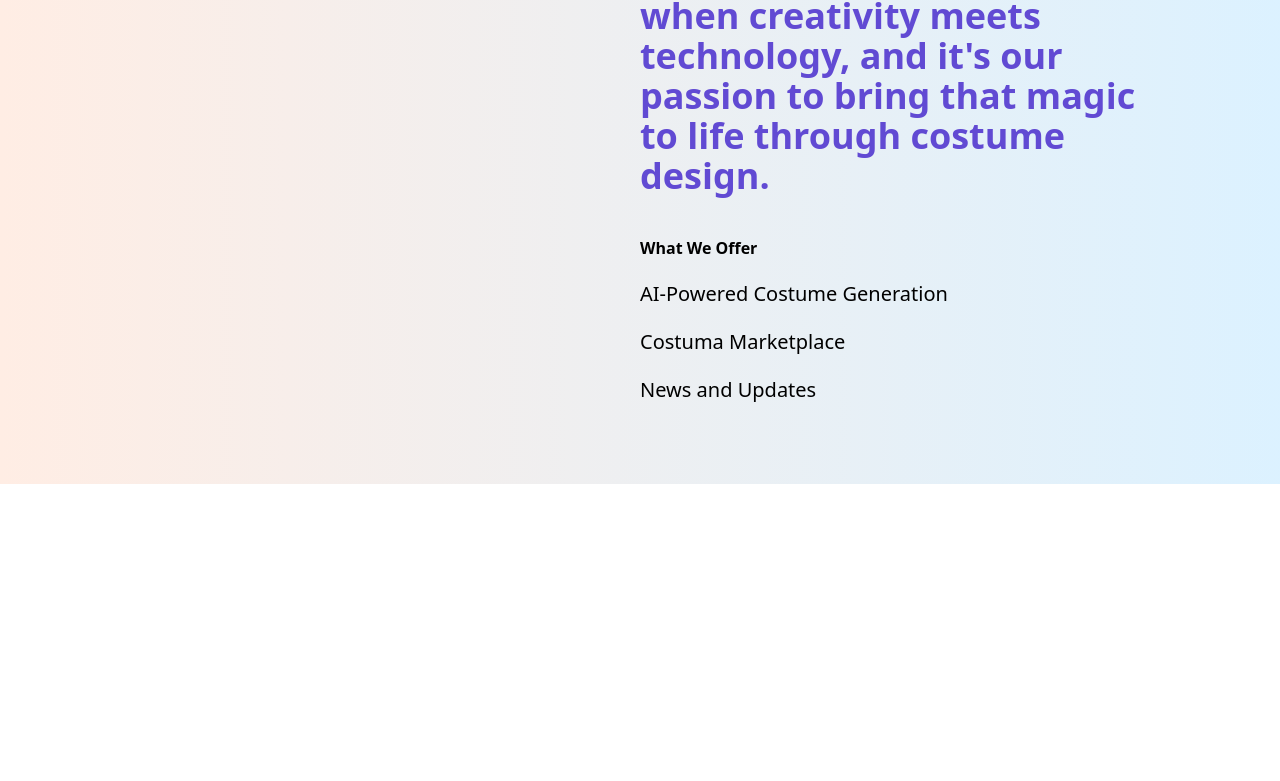
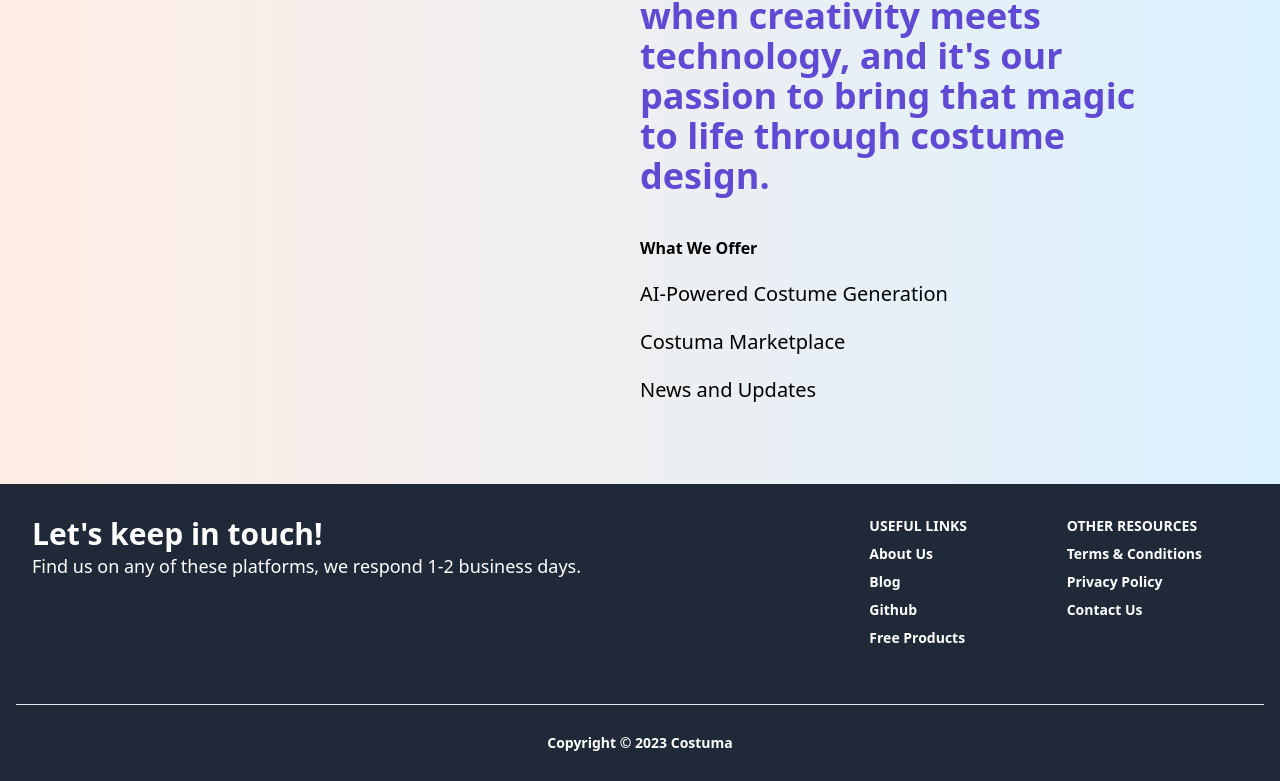
Before and after one commit to rajitha-00/costuma-eb, a React (Create React App) app: page /about in a window 1280 px wide. Shown: the part 400-1181 px from the top of the page. Before the commit the page ends 884 px from the top, so only its background shows below. Built offline with nearby package versions, Linux system fonts and the light colour scheme.

Commit message:
footer done

```diff
--- a/package.json
+++ b/package.json
@@ -11,6 +11,7 @@
     "framer-motion": "^10.16.4",
     "react": "^18.2.0",
     "react-dom": "^18.2.0",
+    "react-icons": "^4.11.0",
     "react-player": "^2.13.0",
     "react-router-dom": "^6.16.0",
     "react-scripts": "5.0.1",
--- a/src/App.js
+++ /dev/null
@@ -1,34 +0,0 @@
-import { Route, Routes} from 'react-router-dom';
-import './App.css';
-
-import Login from './views/Login';
-import Register from './views/Register';
-import Navbar from './components/nav/Navbar';
-import Design from './views/Design';
-import Marketplace from './views/Marketplace';
-import Releses from './views/Releses';
-import About from './views/About';
-import Landing from './views/Landing';
-import WhatsNew from './views/WhatsNew';
-
-function App() {
-  return (
-    <>
-      <Navbar/>
-      <Routes>
-        <Route path='/' element = {<Landing/>}/>
-        <Route path='/login' element = {<Login/>}/>
-        <Route path='/home' element = {<Landing/>}/>
-        <Route path='/register' element = {<Register/>}/>
-        <Route path='/new' element = {<WhatsNew/>}/>
-        <Route path='/design' element = {<Design/>}/>
-        <Route path='/market' element = {<Marketplace/>}/>
-        <Route path='/releases' element = {<Releses/>}/>
-        <Route path='/about' element = {<About/>}/>
-
-      </Routes>
-    </>
-  );
-}
-
-export default App;
--- a/src/components/Footer.jsx
+++ b/src/components/Footer.jsx
@@ -1,11 +1,106 @@
-import React from 'react'
+import React from "react";
+import { Link } from "react-router-dom";
 
-const Footer = () => {
+export default function Footer() {
   return (
-    <div>
+    <>
+      <footer className="relative bg-gray-800 pt-8 pb-6 text-white" >
 
-    </div>
-  )
+        <div className=" bg-gray-800 mx-auto px-4">
+          <div className="flex flex-wrap text-center lg:text-left">
+            <div className="w-full lg:w-6/12 px-4">
+              <h4 className="text-3xl font-semibold">Let's keep in touch!</h4>
+              <h5 className="text-lg mt-0 mb-2 text-blueGray-600">
+                Find us on any of these platforms, we respond 1-2 business days.
+              </h5>
+            </div>
+            <div className="w-full lg:w-6/12 px-4">
+              <div className="flex flex-wrap items-top mb-6">
+                <div className="w-full lg:w-4/12 px-4 ml-auto">
+                  <span className="block uppercase text-blueGray-500 text-sm font-semibold mb-2">
+                    Useful Links
+                  </span>
+                  <ul className="list-unstyled">
+                    <li>
+                      <Link
+                      to="/aboutus"
+                      className="text-blueGray-600 hover:text-blueGray-800 font-semibold block pb-2 text-sm"
+                      >
+                      About Us
+                      </Link>
+
+                    </li>
+                    <li>
+                      <a
+                        className="text-blueGray-600 hover:text-blueGray-800 font-semibold block pb-2 text-sm"
+                        href="#gfer"
+                      >
+                        Blog
+                      </a>
+                    </li>
+                    <li>
+                      <a
+                        className="text-blueGray-600 hover:text-blueGray-800 font-semibold block pb-2 text-sm"
+                        href="#edrthrth"
+                      >
+                        Github
+                      </a>
+                    </li>
+                    <li>
+                      <a
+                        className="text-blueGray-600 hover:text-blueGray-800 font-semibold block pb-2 text-sm"
+                        href="#erg"
+                      >
+                        Free Products
+                      </a>
+                    </li>
+                  </ul>
+                </div>
+                <div className="w-full lg:w-4/12 px-4">
+                  <span className="block uppercase text-blueGray-500 text-sm font-semibold mb-2">
+                    Other Resources
+                  </span>
+                  <ul className="list-unstyled">
+
+                    <li>
+                      <a
+                        className="text-blueGray-600 hover:text-blueGray-800 font-semibold block pb-2 text-sm"
+                        href="#rthrujthjrt"
+                      >
+                        Terms & Conditions
+                      </a>
+                    </li>
+                    <li>
+                      <a
+                        className="text-blueGray-600 hover:text-blueGray-800 font-semibold block pb-2 text-sm"
+                        href="#rhftht"
+                      >
+                        Privacy Policy
+                      </a>
+                    </li>
+                    <li>
+                      <a
+                        className="text-blueGray-600 hover:text-blueGray-800 font-semibold block pb-2 text-sm"
+                        href="https://mail.google.com/mail/u/0/#inbox"
+                      >
+                        Contact Us
+                      </a>
+                    </li>
+                  </ul>
+                </div>
+              </div>
+            </div>
+          </div>
+          <hr className="my-6 border-blueGray-300" />
+          <div className="flex flex-wrap items-center md:justify-between justify-center">
+            <div className="w-full md:w-4/12 px-4 mx-auto text-center">
+              <div className="text-sm text-blueGray-500 font-semibold py-1">
+                Copyright © {new Date().getFullYear()} Costuma
+              </div>
+            </div>
+          </div>
+        </div>
+      </footer>
+    </>
+  );
 }
-
-export default Footer
```
Also changed, not shown: 1 other file (tests, documents, lock files or other folders).
